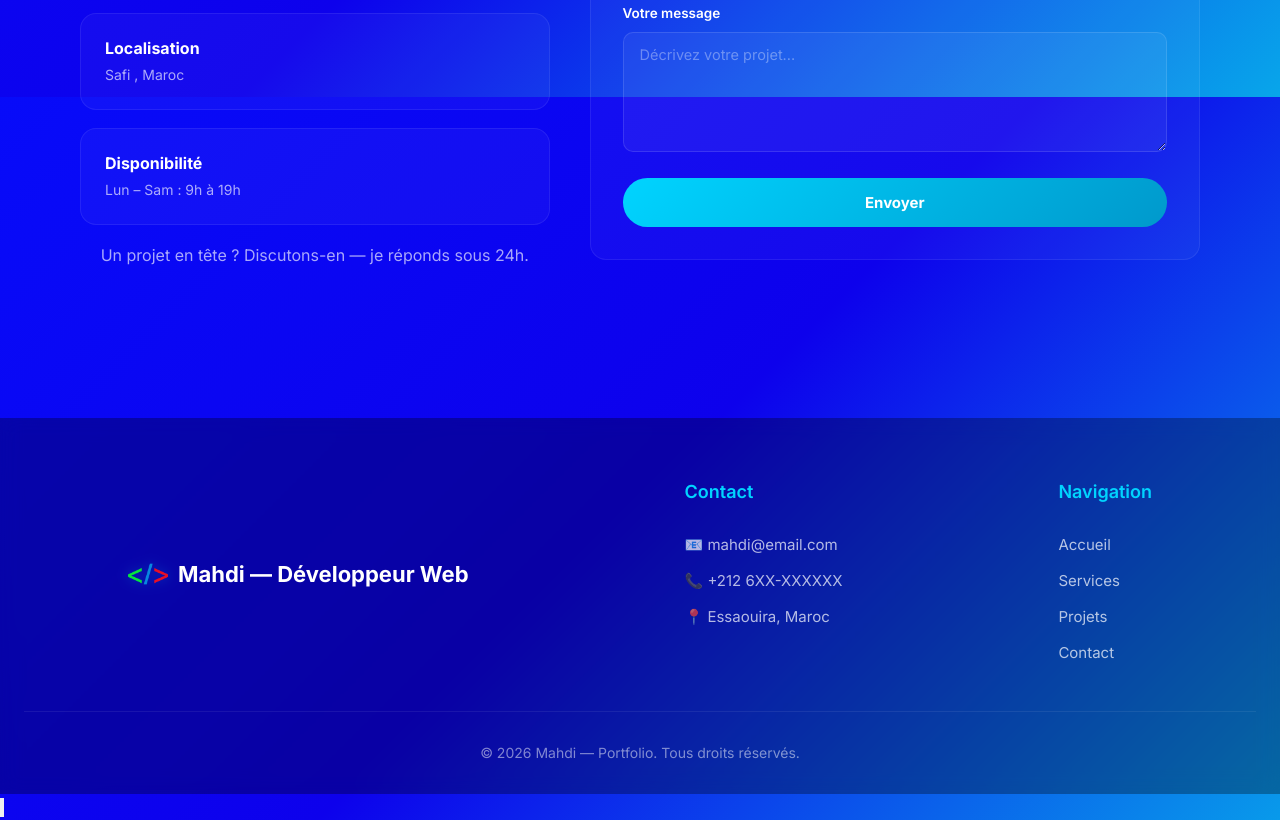
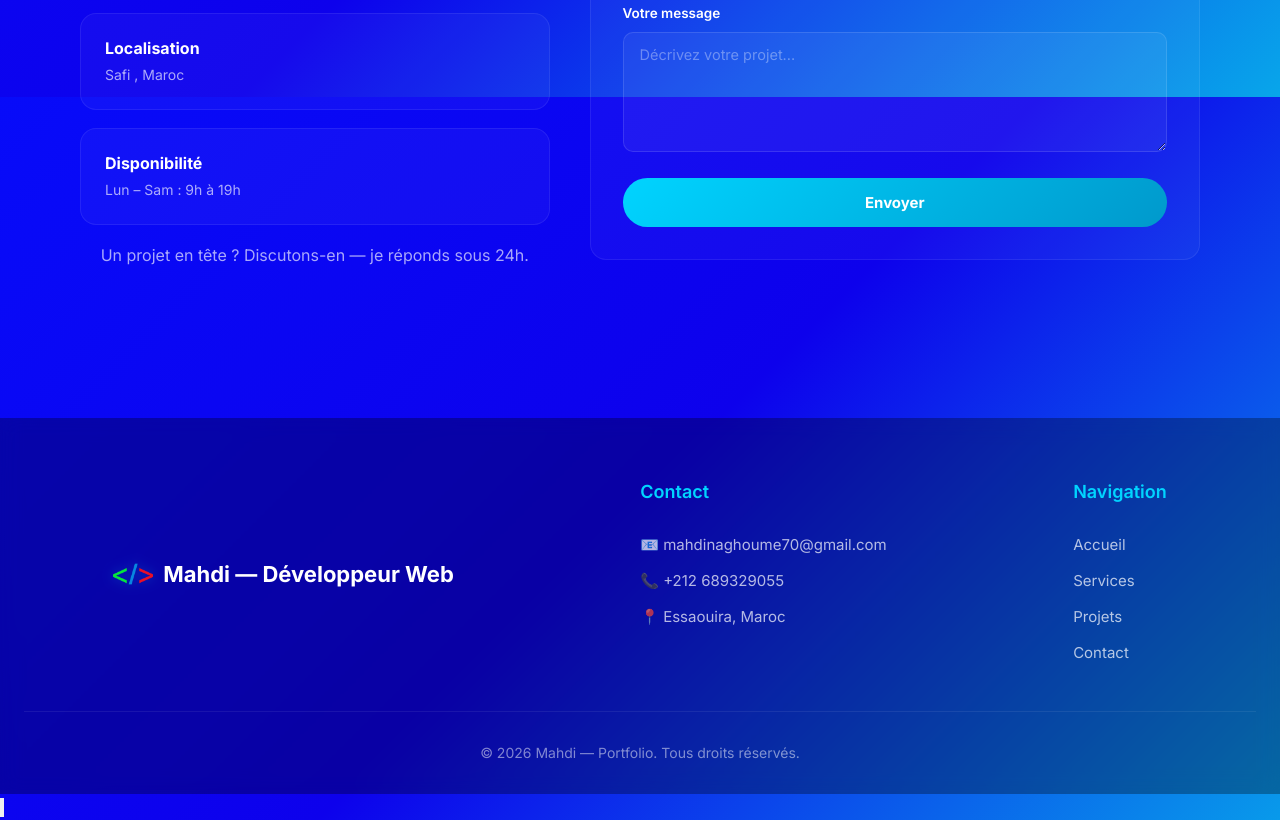
Before and after one commit to mahdinaghoume70-dev/portfolio, a plain HTML site: page index.html in a window 1280 px wide. Shown: the part 3103-3923 px from the top of the page. Drawn offline with Linux system fonts and the light colour scheme.

Commit message:
update 3

```diff
--- a/index.html
+++ b/index.html
@@ -338,8 +338,8 @@
         </div>
         <div class="footer-links">
             <h4>Contact</h4>
-            <p>📧 mahdi@email.com</p>
-            <p>📞 +212 6XX-XXXXXX</p>
+            <p>📧 mahdinaghoume70@gmail.com</p>
+            <p>📞 +212 689329055</p>
             <p>📍 Essaouira, Maroc</p>
         </div>
         <div class="footer-links">
```
